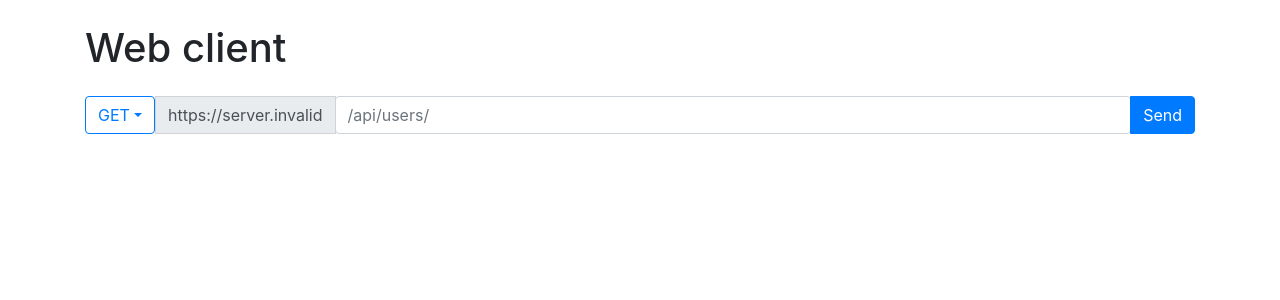
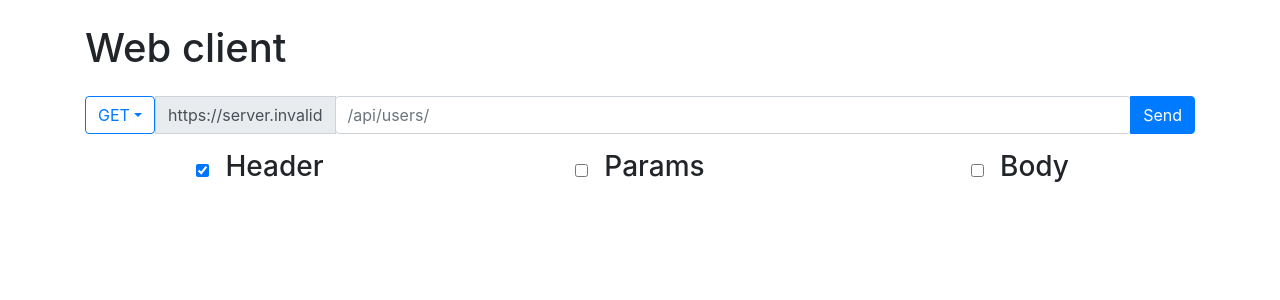
Before and after one commit to JohnnyLin-a/applauz_assessment, a React (Create React App) app in the folder web-client/: page / in a window 1280 px wide. Shown: the top 300 px of the page. Built offline with nearby package versions, Linux system fonts and the light colour scheme; no server answers.

Commit message:
Add Header, Params, Body toggle for requests

```diff
--- a/web-client/src/components/client.js
+++ b/web-client/src/components/client.js
@@ -2,13 +2,23 @@ import DropdownButton from 'react-bootstrap/DropdownButton';
 import Dropdown from 'react-bootstrap/Dropdown';
 import Row from 'react-bootstrap/Row';
 import Col from 'react-bootstrap/Col';
+import Alert from 'react-bootstrap/Alert';
 import React, { useState } from 'react';
 // import { networkRequest } from '../helpers/networkHelper';
 
 const Client = () => {
+    const [method, setMethod] = useState("GET");
+
+    const [header, setHeader] = useState({})
     const [params, setParams] = useState([]);
-    const [body, setBody] = useState();
-    const [method, setMethod] = useState("GET");
+    const [body, setBody] = useState({});
+
+    const [headerChecked, setHeaderChecked] = useState(true);
+    const [paramsChecked, setParamsChecked] = useState(false);
+    const [bodyChecked, setBodyChecked] = useState(false);
+
+    const [message, setMessage] = useState("");
+    const [error, setError] = useState(false);
 
     const onClickSend = (e) => {
         console.log("onClickSend")
@@ -19,6 +29,13 @@ const Client = () => {
             <div className="mt-4 mb-4">
                 <h1>Web client</h1>
             </div>
+            {message !== "" &&
+                <div>
+                    <Alert variant={error ? "danger" : "success"}>
+                        {message}
+                    </Alert>
+                </div>
+            }
             <div>
                 <Row>
                     <Col md={12}>
@@ -46,6 +63,39 @@ const Client = () => {
                         </form>
                     </Col>
                 </Row>
+
+                <Row>
+                    <Col className="text-center">
+                        <div className="px-5 mx-auto form-check-inline" onClick={() => { setHeaderChecked(!headerChecked) }}>
+                            <input className="my-auto mr-3" type="checkbox" name="headerChecked" checked={headerChecked} onChange={() => { setHeaderChecked(!headerChecked) }} />
+                            <div className="my-auto ">
+                                <h3 >
+                                    Header
+                                </h3>
+                            </div>
+                        </div>
+                    </Col>
+                    <Col className="text-center">
+                        <div className="px-5 mx-auto form-check-inline" onClick={() => { setParamsChecked(!paramsChecked) }}>
+                            <input className="my-auto mr-3" type="checkbox" name="paramsChecked" checked={paramsChecked} onChange={() => { setParamsChecked(!paramsChecked) }} />
+                            <div className="my-auto ">
+                                <h3 >
+                                    Params
+                                </h3>
+                            </div>
+                        </div>
+                    </Col>
+                    <Col className="text-center">
+                        <div className="px-5 mx-auto form-check-inline" onClick={() => { setBodyChecked(!bodyChecked) }}>
+                            <input className="my-auto mr-3" type="checkbox" name="headerChecked" checked={bodyChecked} onChange={() => { setBodyChecked(!bodyChecked) }} />
+                            <div className="my-auto">
+                                <h3>
+                                    Body
+                                </h3>
+                            </div>
+                        </div>
+                    </Col>
+                </Row>
             </div>
         </div>
     );
```
